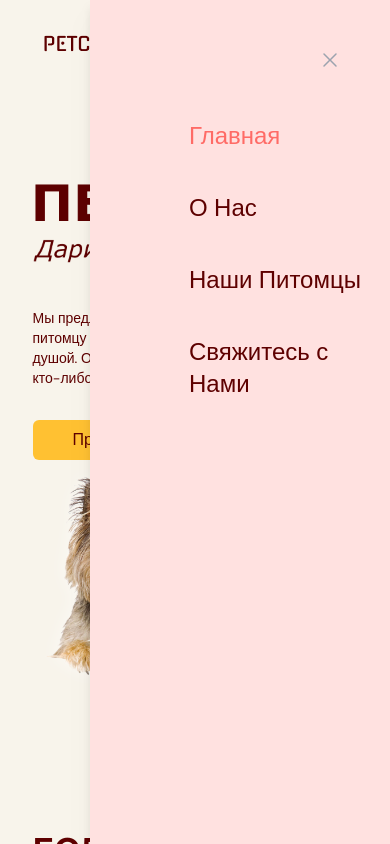
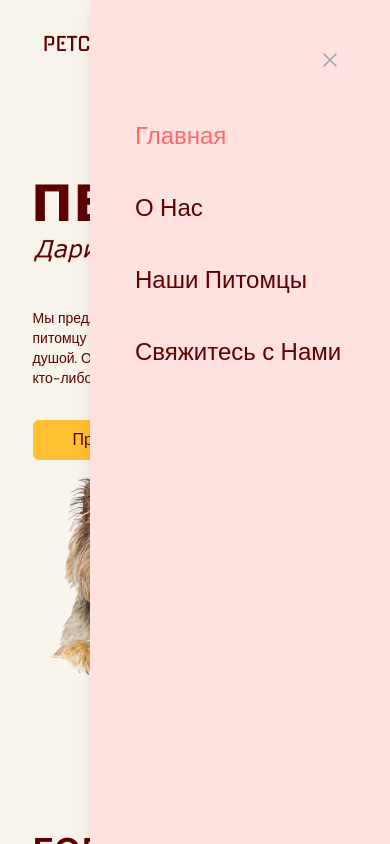
Before and after one commit to Pengu1Nus/PetHaven, a React (Vite) app: page / in a window 390 px wide. Both pictures are taken after a click on the button 337 px from the left and 44 px from the top of the page. Shown: the top 844 px of the page. Built offline with nearby package versions, Linux system fonts and the light colour scheme.

Commit message:
fix: change navbar mobile links postions

```diff
--- a/src/scenes/home/index.tsx
+++ b/src/scenes/home/index.tsx
@@ -61,8 +61,8 @@ const Home = ({ setSelectedPage }: Props) => {
             </ActionButton>
             <AnchorLink
               className="text-sm font-bold text-primary-500 underline hover:text-secondary-500"
-              onClick={() => setSelectedPage(SelectedPage.ContactUs)}
-              href={`#${SelectedPage.ContactUs}`}
+              onClick={() => setSelectedPage(SelectedPage.About)}
+              href={`#${SelectedPage.About}`}
             >
               <p>Узнай больше</p>
             </AnchorLink>
--- a/src/scenes/navbar/index.tsx
+++ b/src/scenes/navbar/index.tsx
@@ -79,7 +79,7 @@ const Navbar = ({ isTopOfPage, selectedPage, setSelectedPage }: Props) => {
             </button>
           </div>
           {/* MENU ITEMS */}
-          <div className="ml-[33%] flex flex-col gap-10 text-2xl">
+          <div className="ml-[15%] flex flex-col gap-10 text-2xl">
             <Link
               page="Главная"
               selectedPage={selectedPage}
```
